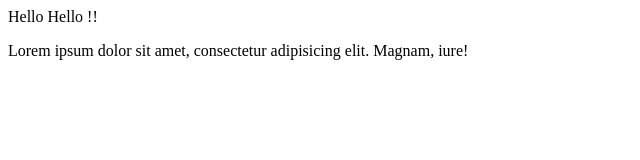
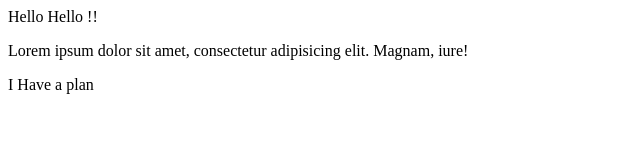
Before and after one commit to 5hibbir-ahmed/git-practice, a plain HTML site: page index.html in a window 1280 px wide. Shown: the whole page, without its empty margins (0-640 px from the left). Drawn offline with Linux system fonts and the light colour scheme.

Commit message:
add something

```diff
--- a/index.html
+++ b/index.html
@@ -10,6 +10,7 @@
     Hello Hello !!
     <div>
         <p>Lorem ipsum dolor sit amet, consectetur adipisicing elit. Magnam, iure!</p>
+        <p>I Have a plan</p>
     </div>
 </body>
 </html>
```
